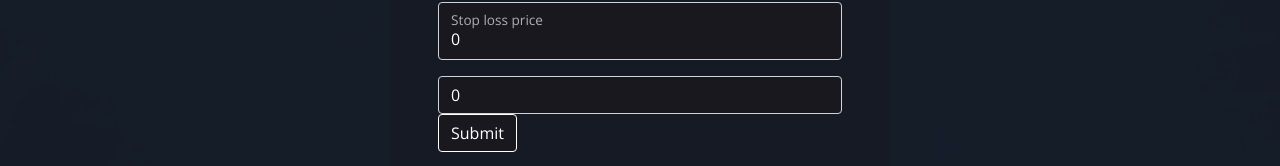
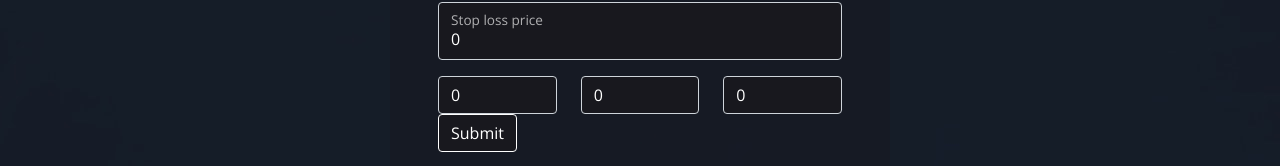
Before and after one commit to leplerjacob/position-calculator, a React (Create React App) app: page / in a window 1280 px wide. Shown: the part 368-534 px from the top of the page. Built offline with nearby package versions, Linux system fonts and the light colour scheme.

Commit message:
feat: start to req backend data

```diff
--- a/src/App.css
+++ b/src/App.css
@@ -57,6 +57,7 @@ Button:hover {
 
 .form-control:disabled {
   background: var(--dark);
+
 }
 
 input[type="number"]::-webkit-inner-spin-button,
--- /dev/null
+++ b/src/actions/crypto.js
@@ -0,0 +1,6 @@
+import axios from 'axios'
+
+export async function getBTCPrice() {
+    let data = await axios.get('http://localhost:3000/btcusd')
+    return data
+}
--- a/src/components/CalcForm.js
+++ b/src/components/CalcForm.js
@@ -3,7 +3,8 @@ import FloatingLabel from "react-bootstrap/FloatingLabel";
 import Row from "react-bootstrap/Row";
 import Col from "react-bootstrap/Col";
 import Button from "react-bootstrap/Button";
-import { Component, useState } from "react";
+import { Component } from "react";
+import { getBTCPrice } from "../actions/crypto";
 
 class CalcForm extends Component {
   constructor(props) {
@@ -16,6 +17,7 @@ class CalcForm extends Component {
       entry: 0.0,
       stop: 0.0,
       calculatedPosition: 0.0,
+      positionInCrypto: 0.0,
     };
   }
 
@@ -26,11 +28,17 @@ class CalcForm extends Component {
 
   calculatePosition = async (e) => {
     e.preventDefault();
+
+    const { data } = await getBTCPrice();
+
     const { crypto, position, capital, risk, stop, entry, calculatedPosition } =
       this.state;
     if (position == "short") {
       const result = (capital * risk) / (stop / entry - 1) / 100;
       await this.setState({ calculatedPosition: Math.round(result) });
+      await this.setState({
+        positionInCrypto: calculatedPosition / data.price,
+      });
     }
     if (position == "long") {
       const result = (capital * risk) / (entry / stop - 1) / 100;
@@ -134,13 +142,32 @@ class CalcForm extends Component {
               onChange={this.handleChange}
             />
           </FloatingLabel>
-
+          <Row>
+            <Col>
               <Form.Control
                 className="form-input"
                 type="calculatedPosition"
                 value={this.state.calculatedPosition}
                 disabled
               />
+            </Col>
+            <Col>
+              <Form.Control
+                className="form-input"
+                type="calculatedPosition"
+                value={this.state.calculatedPosition}
+                disabled
+              />
+            </Col>
+            <Col>
+              <Form.Control
+                className="form-input"
+                type="calculatedPosition"
+                value={this.state.calculatedPosition}
+                disabled
+              />
+            </Col>
+          </Row>
           <Button type="submit">Submit</Button>
         </Form>
       </div>
```
Lines whose indentation alone changed are shown as unchanged.
